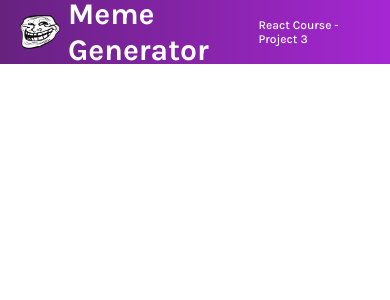
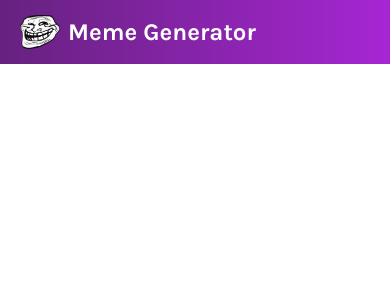
Before and after one commit to vishalicious213/meme-generator, a React (Vite) app: page / in a window 390 px wide. Shown: the top 300 px of the page. Built offline with nearby package versions, Linux system fonts and the light colour scheme.

Commit message:
added media queries for 450px & 500px

```diff
--- a/components/Header.jsx
+++ b/components/Header.jsx
@@ -5,7 +5,7 @@ export default function Header() {
                 <img src="./troll-face.png" alt="troll face" />
                 <h2>Meme Generator</h2>
             </div>
-            <div className="header-subheading">React Course - Project 3</div>
+            <h4>React Course - Project 3</h4>
         </header>
     )
 }
--- a/index.css
+++ b/index.css
@@ -23,7 +23,7 @@ header {
 .header-logo {
     display: flex;
     align-items: center;
-    font-size: 1.25rem;
+    font-size: 1rem;
 }
 
 .header-logo img {
@@ -31,7 +31,24 @@ header {
     margin-right: .5rem;
 }
 
-.header-subheading {
+header h4 {
+    display: none;
     font-size: .75rem;
     font-weight: 500;
 }
+
+/* MEDIA QUERIES */
+
+@media screen and (min-width: 450px) {
+
+
+    header h4 {
+        display: block;
+    }
+}
+
+@media screen and (min-width: 500px) {
+    .header-logo {
+        font-size: 1.25rem;
+    }
+}
```
